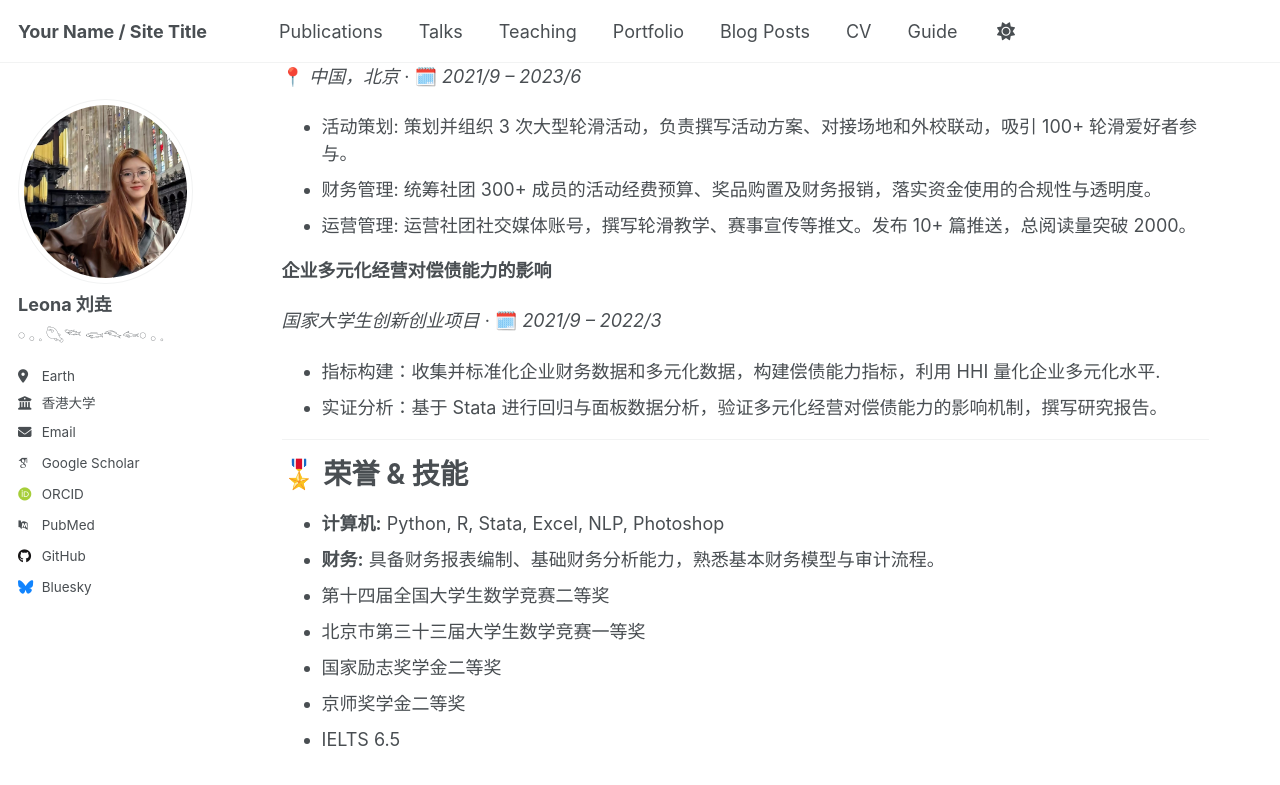
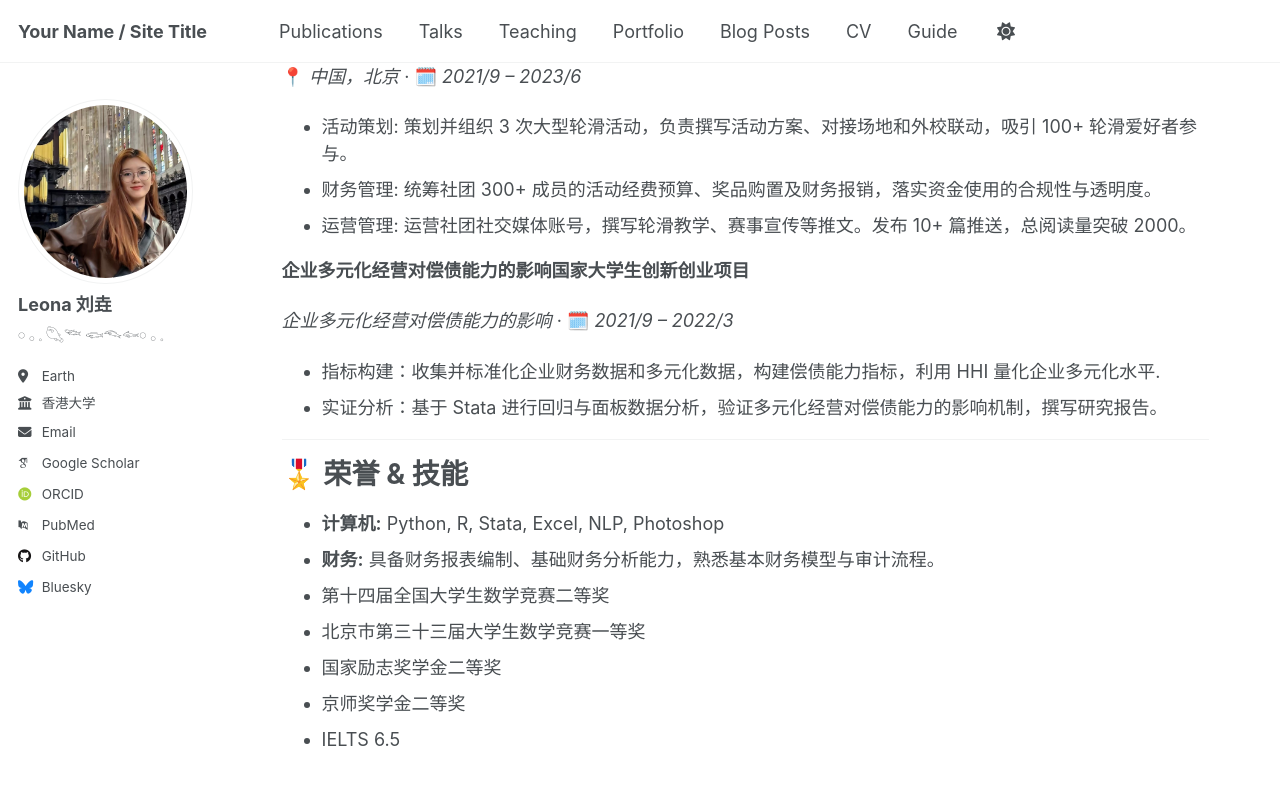
Before and after one commit to Leonaylau/YAOLIU, a Jekyll site: the page built from _pages/about.md, in a window 1280 px wide and 900 px high, scrolled down 1583 px. Shown: the top 785 px of the window. Built offline with Jekyll 4.4.1, drawn with Linux system fonts in a browser that asks for light colours; some web fonts are replaced.

Commit message:
Update about.md

```diff
--- a/_pages/about.md
+++ b/_pages/about.md
@@ -17,7 +17,7 @@ redirect_from:
 
 
 💼 实习
-=
+======
 ## <img src="images/mininglamp_logo.png" alt="Mininglamp" width="80"/>  明略科技 |  大模型产品运营
 📍 *中国, 北京* ‧ 🗓️ *2024/3 – 2024/5*
 
@@ -60,9 +60,9 @@ redirect_from:
 - 运营管理: 运营社团社交媒体账号，撰写轮滑教学、赛事宣传等推文。发布 10+ 篇推送，总阅读量突破 2000。
 
 
-**企业多元化经营对偿债能力的影响**
+**企业多元化经营对偿债能力的影响国家大学生创新创业项目**
 
-*国家大学生创新创业项目* · 🗓️ *2021/9 – 2022/3*
+*企业多元化经营对偿债能力的影响* · 🗓️ *2021/9 – 2022/3*
 - 指标构建：收集并标准化企业财务数据和多元化数据，构建偿债能力指标，利用 HHI 量化企业多元化水平.
 - 实证分析：基于 Stata 进行回归与面板数据分析，验证多元化经营对偿债能力的影响机制，撰写研究报告。
 
```
